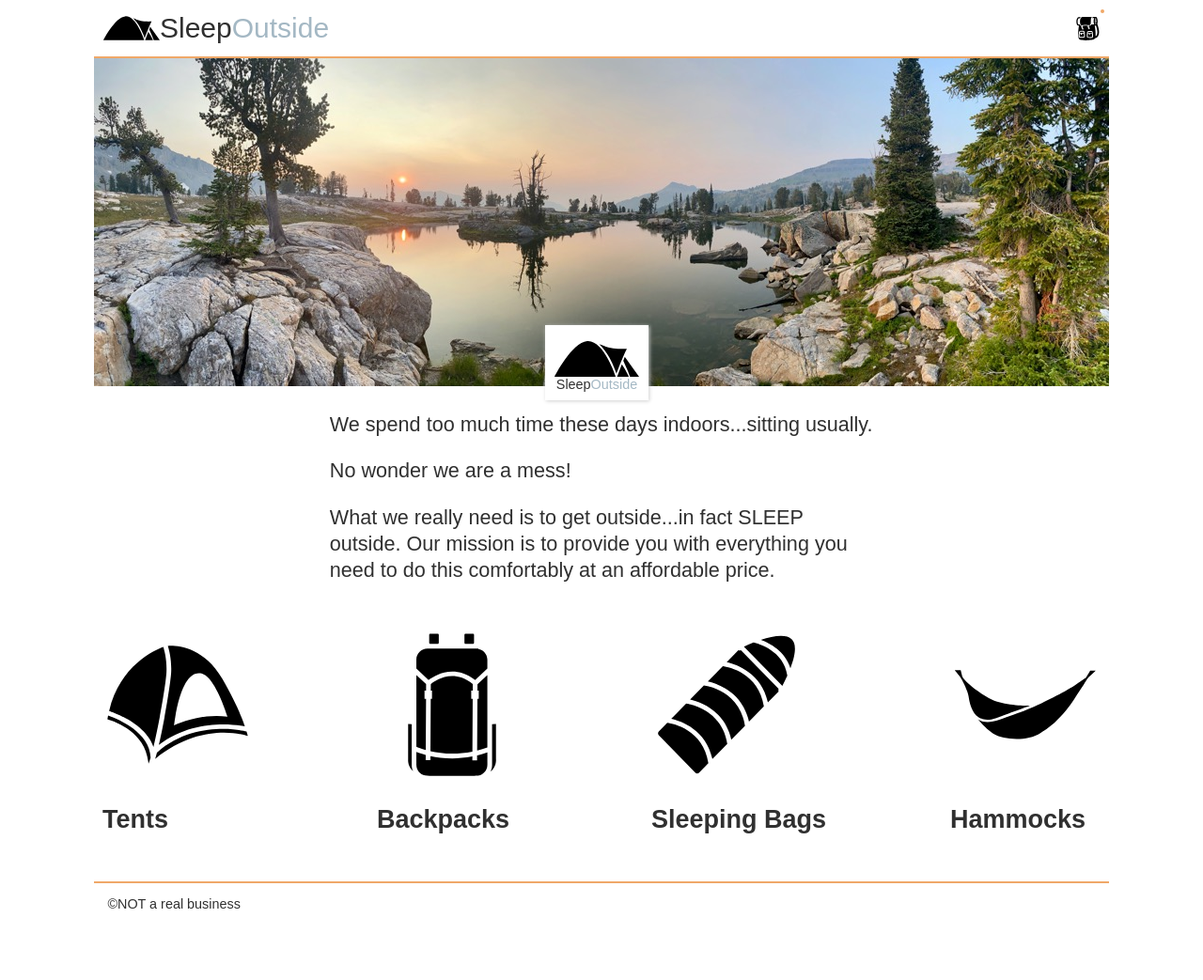
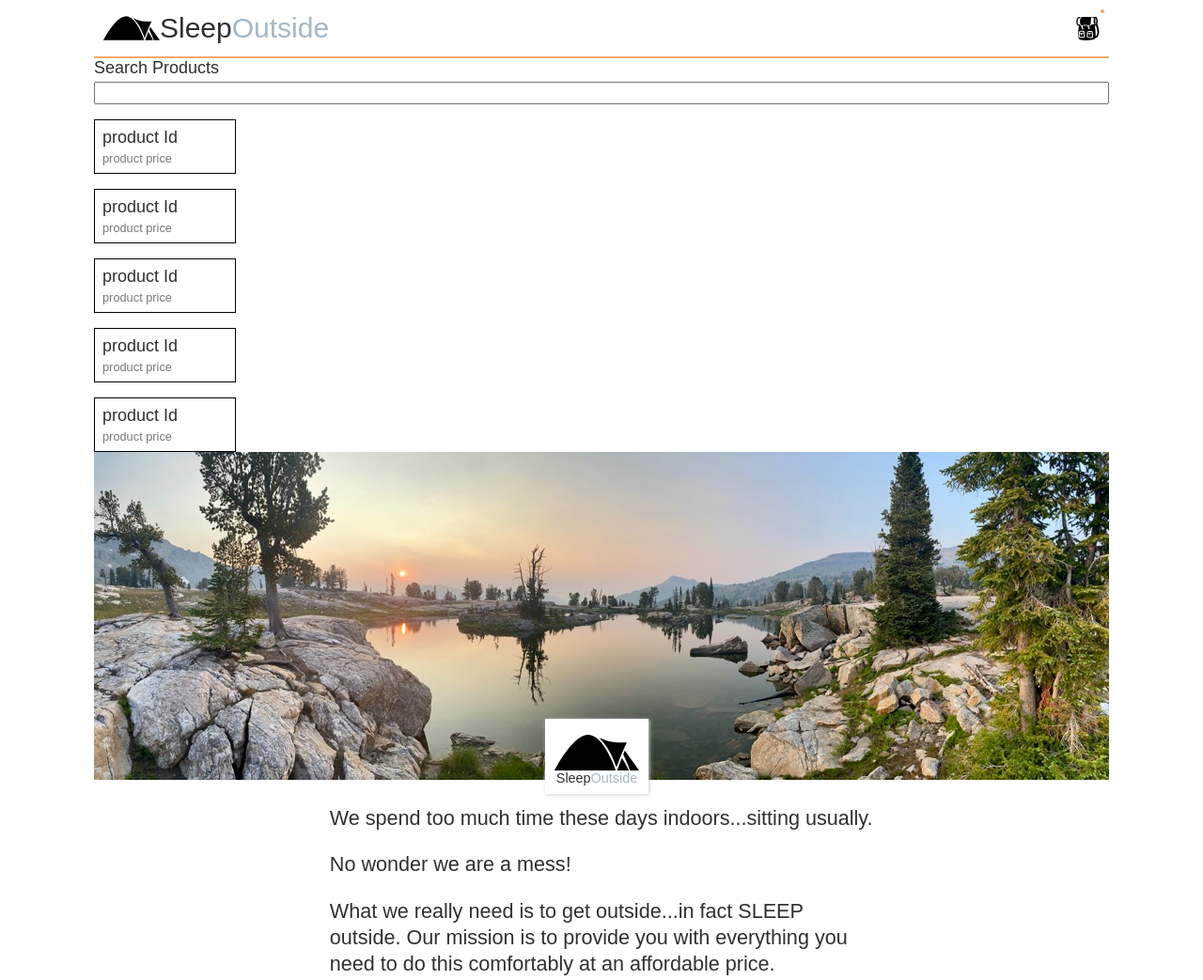
Before and after one commit to Sbenedict97/wdd330, a website built with Vite: page src/index.html in a window 1280 px wide. Shown: the top 1043 px of the page at 94% size. Before the commit the page ends 984 px from the top, so only its background shows below. Built offline with nearby package versions, Linux system fonts and the light colour scheme.

Commit message:
created css and html for search bar feature

```diff
--- a/src/css/style.css
+++ b/src/css/style.css
@@ -316,6 +316,43 @@ button {
   margin: 0;
 }
 
+/* Start search product cards styles */
+.search-wraper {
+  display: flex;
+  flex-direction: column;
+  gap: .25rem;
+}
+
+.search-wraper input {
+  font-size: 1rem;
+}
+
+.product-cards {
+  display: grid;
+  grid-template-columns: repeat(auto-fill, minmax(150px, 1fr));
+  gap: .25rem;
+  margin-top: 1rem;
+}
+
+.card {
+  border: 1px solid black;
+  background-color: white;
+  padding: .5rem;
+}
+
+.card > .header {
+  margin-bottom: .25rem;
+}
+
+.card > .body {
+  font-size: .8rem;
+  color: #777;
+}
+
+.hide {
+  display: none;
+}
+
 @media screen and (min-width: 500px) {
   body {
     max-width: 1080px;
--- a/src/index.html
+++ b/src/index.html
@@ -9,6 +9,40 @@
   </head>
   <body>
     <header class="divider" id="main-header"></header>
+    <div class="search-wraper">
+      <label for="search">Search Products</label>
+      <input type="search" id="search">
+    </div>
+    <div class="product-cards">
+      <div class="card">
+        <div class="header"> product Id</div>
+        <div class="body">product price</div>
+      </div>
+    </div>
+    <div class="product-cards">
+      <div class="card">
+        <div class="header"> product Id</div>
+        <div class="body">product price</div>
+      </div>
+    </div>
+    <div class="product-cards">
+      <div class="card">
+        <div class="header"> product Id</div>
+        <div class="body">product price</div>
+      </div>
+    </div>
+    <div class="product-cards">
+      <div class="card">
+        <div class="header"> product Id</div>
+        <div class="body">product price</div>
+      </div>
+    </div>
+    <div class="product-cards">
+      <div class="card">
+        <div class="header"> product Id</div>
+        <div class="body">product price</div>
+      </div>
+    </div>
     <main class="divider">
       <div class="hero">
         <img
--- a/src/js/ProductDetails.mjs
+++ b/src/js/ProductDetails.mjs
@@ -1,4 +1,4 @@
-import { findProductById } from "./externalServices.mjs";
+import { findProductById } from "./ExternalServices.mjs";
 import { setLocalStorage, getLocalStorage } from "./utils.mjs";
 
 let product = {};
--- a/src/js/ProductList.mjs
+++ b/src/js/ProductList.mjs
@@ -1,4 +1,4 @@
-import { getProductsByCategory } from "./externalServices.mjs";
+import { getProductsByCategory } from "./ExternalServices.mjs";
 import { renderListWithTemplate } from "./utils.mjs";
 
 
```
